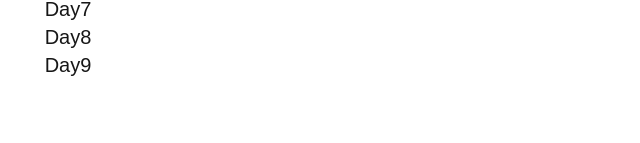
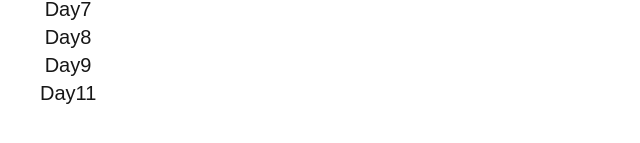
Before and after one commit to BlonoBuccellati/kp-responsive-design, a Next.js app: page / in a window 1280 px wide. Shown: the part 185-328 px from the top of the page, without its empty margins (0-640 px from the left). Built offline with nearby package versions, Linux system fonts and the light colour scheme.

Commit message:
fix: challengeの答え合わせ
Imageをdivで囲んでいたが、Imageにself-startで解決（アイテム自身に適用して解決）

```diff
--- a/src/app/Day9/solution2-day9/_components/hero-section.tsx
+++ b/src/app/Day9/solution2-day9/_components/hero-section.tsx
@@ -20,14 +20,13 @@ const HeroSection = () => {
             I want to learn
           </a>
         </div>
-        <div className="flex w-[32%] max-w-full items-start">
         <Image
           src="/assets/hero-img.jpg"
           alt="responsive"
           width={450}
           height={450}
+          className="w-[32%] self-start"
         />
-        </div>
       </div>
     </section>
   );
--- a/src/app/page.tsx
+++ b/src/app/page.tsx
@@ -12,6 +12,7 @@ export default function Home() {
         <Link href="Day7">Day7</Link>
         <Link href="Day8">Day8</Link>
         <Link href="Day9">Day9</Link>
+        <Link href="Day11">Day11</Link>
       </div>
     </div>
   );
```
Lines whose indentation alone changed are shown as unchanged.
